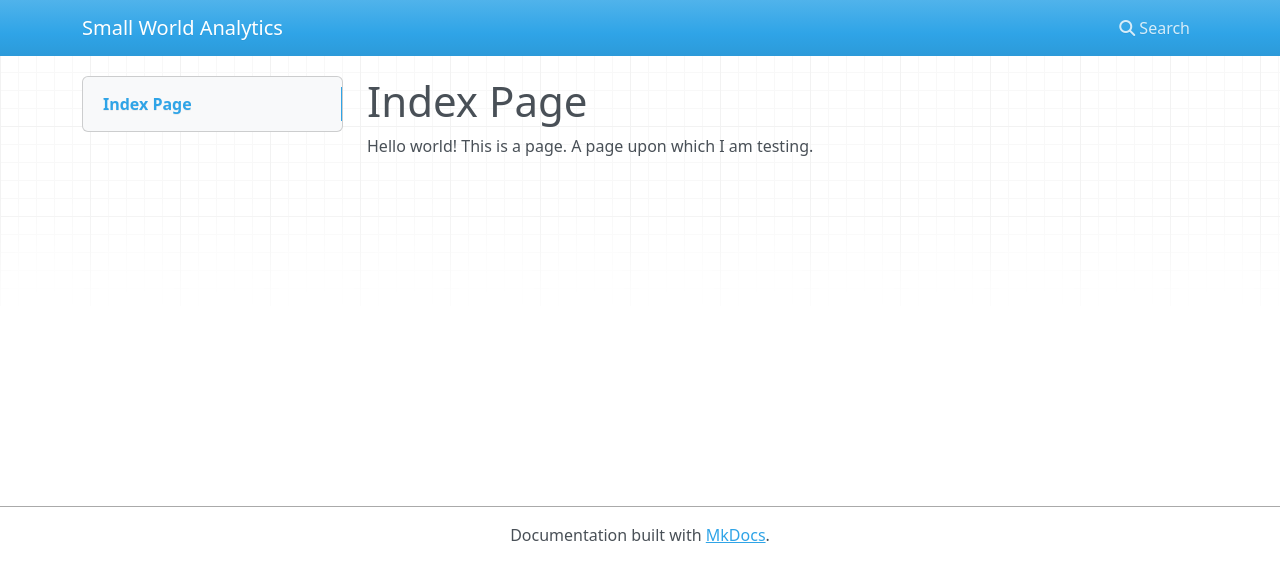
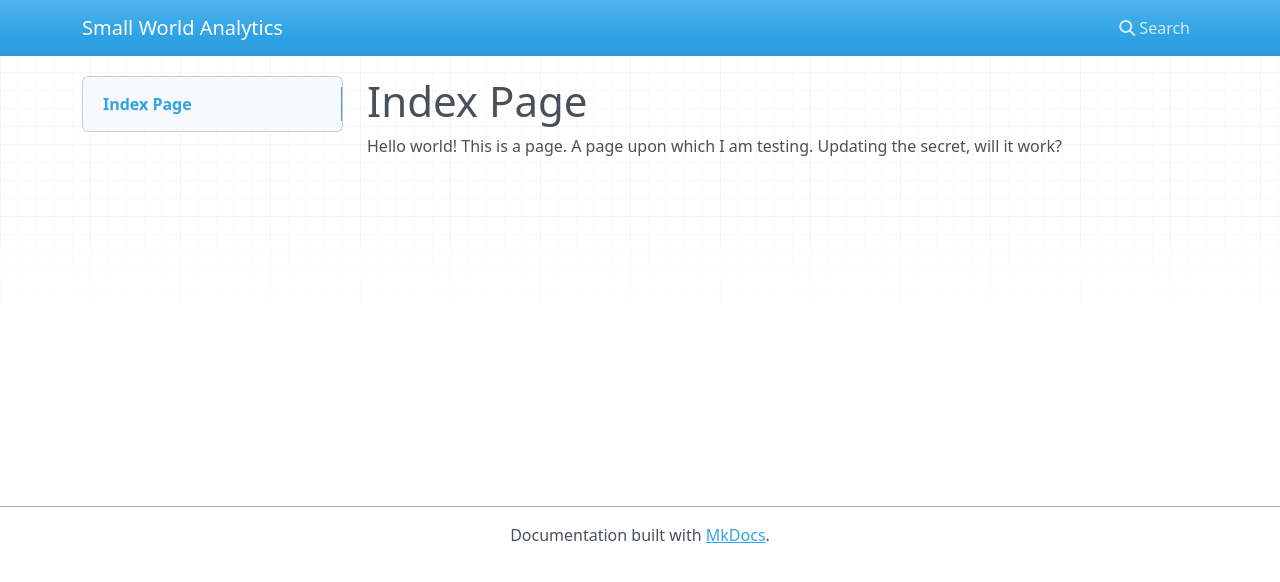
Before and after one commit to wylbee/small-world-analytics-site, an MkDocs documentation site: the page built from docs/index.md, in a window 1280 px wide. Shown: the top 582 px of the page. Built offline with MkDocs 1.6.1, drawn with Linux system fonts in a browser that asks for light colours; nearby versions of some CDN libraries.

Commit message:
Attempt to trigger after updating secret

```diff
--- a/docs/index.md
+++ b/docs/index.md
@@ -1,4 +1,4 @@
 <!-- index.md -->
 # Index Page
 
-Hello world! This is a page. A page upon which I am testing.
+Hello world! This is a page. A page upon which I am testing. Updating the secret, will it work?
```
